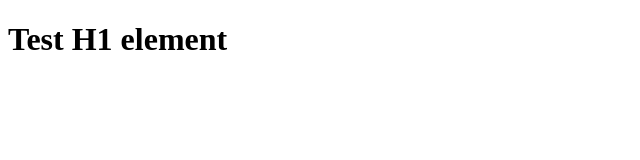
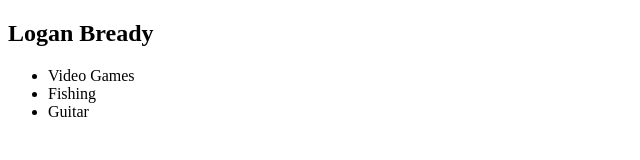
Before and after one commit to LoganBready/deployment-lab, a website: page index.html in a window 1280 px wide. Shown: the whole page, without its empty margins (0-640 px from the left). Drawn offline with Linux system fonts and the light colour scheme.

Commit message:
second update

```diff
--- a/index.html
+++ b/index.html
@@ -7,6 +7,21 @@
     <title>About Me</title>
 </head>
 <body>
-    <h1>Test H1 element</h1>
+    <header>
+        <h2>Logan Bready</h2>
+    </header>
+    <section class="profile_pic"></section>
+    <section class="favorites">
+        <ul>
+            <li>Video Games</li>
+            <li>Fishing</li>
+            <li>Guitar</li>
+        </ul>
+    </section>
+
+
+
+
+    <footer></footer>
 </body>
 </html>
```
Also changed, not shown: README.md (deleted).
